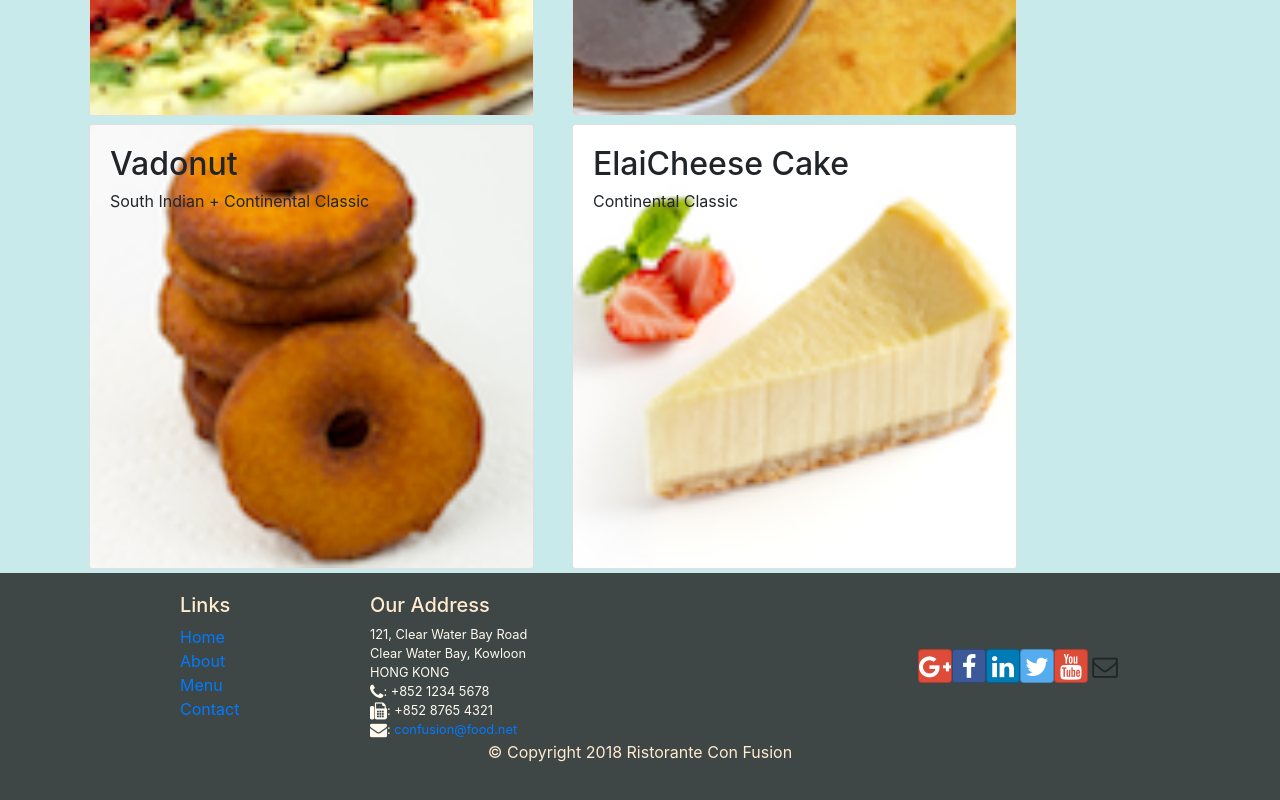
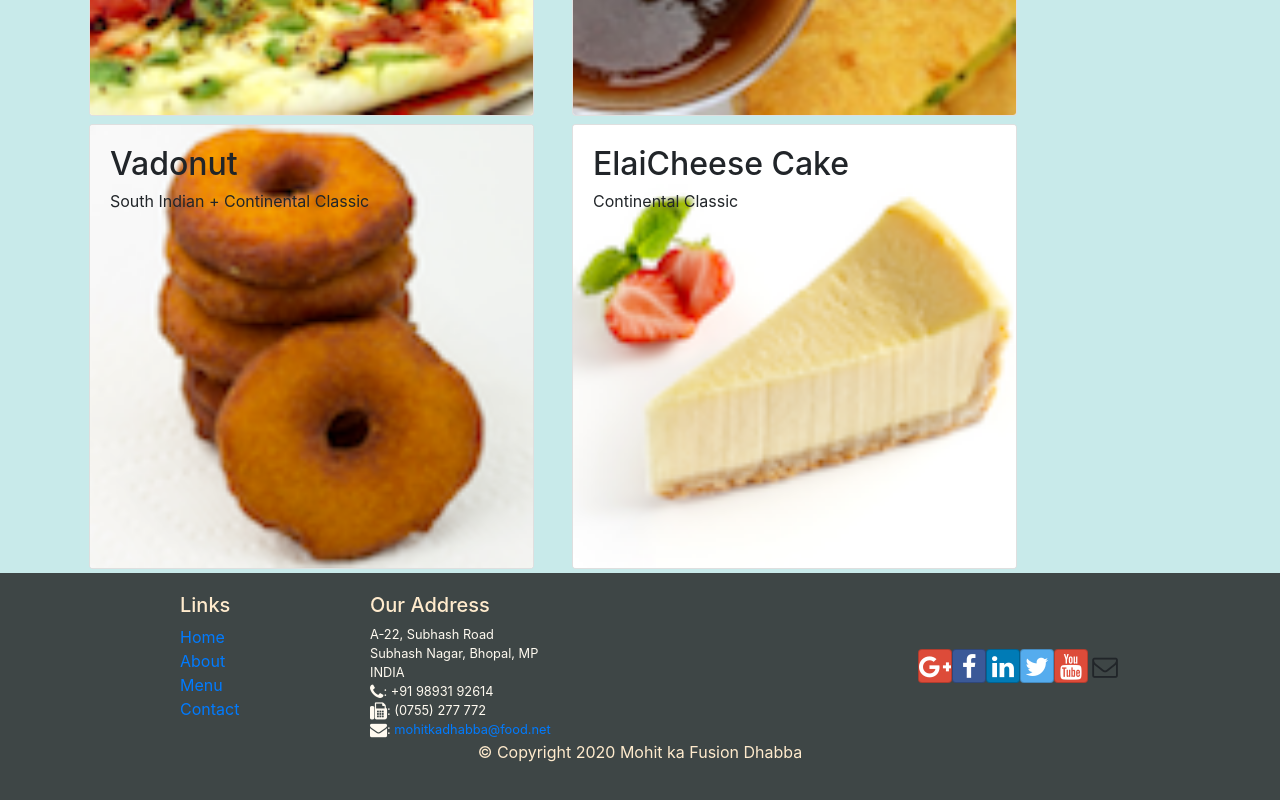
Before and after one commit to mohitm15/confusion, a React (Create React App) app: page /menu in a window 1280 px wide. Shown: the part 724-1524 px from the top of the page. Built offline with nearby package versions, Linux system fonts and the light colour scheme.

Commit message:
Minor changes in footer

```diff
--- a/src/components/FooterComponent.js
+++ b/src/components/FooterComponent.js
@@ -8,7 +8,7 @@ function Footer(props) {
             <div className="row justify-content-center">
                 <div className="col-4 offset-1 col-sm-2">
                     <h5>Links</h5>
-                    <ul className="list-unstyled">
+                    <ul className="list-unstyled" style={{color: 'white'}}>
                         <li><Link to="/home">Home</Link></li>
                         <li><Link to="/about">About</Link></li>
                         <li><Link to="/menu">Menu</Link></li>
@@ -18,13 +18,13 @@ function Footer(props) {
                 <div className="col-7 col-sm-5">
                     <h5>Our Address</h5>
                     <address>
-		              121, Clear Water Bay Road<br />
-		              Clear Water Bay, Kowloon<br />
-		              HONG KONG<br />
-		              <i className="fa fa-phone fa-lg"></i>: +852 1234 5678<br />
-		              <i className="fa fa-fax fa-lg"></i>: +852 8765 4321<br />
-		              <i className="fa fa-envelope fa-lg"></i>: <a href="mailto:confusion@food.net">
-                         confusion@food.net</a>
+		              A-22, Subhash Road<br />
+		              Subhash Nagar, Bhopal, MP<br />
+		              INDIA<br />
+		              <i className="fa fa-phone fa-lg"></i>: +91 98931 92614<br />
+		              <i className="fa fa-fax fa-lg"></i>: (0755) 277 772<br />
+		              <i className="fa fa-envelope fa-lg"></i>: <a href="mailto:mmaroliya@gmail.com">
+                      mohitkadhabba@food.net</a>
                     </address>
                 </div>
                 <div className="col-12 col-sm-4 align-self-center">
@@ -40,7 +40,7 @@ function Footer(props) {
             </div>
             <div className="row justify-content-center">
                 <div className="col-auto">
-                    <p>© Copyright 2018 Ristorante Con Fusion</p>
+                    <p>© Copyright 2020 Mohit ka Fusion Dhabba</p>
                 </div>
             </div>
         </div>
```
Also changed, not shown: public/assets/images/logo.jpg (added).
